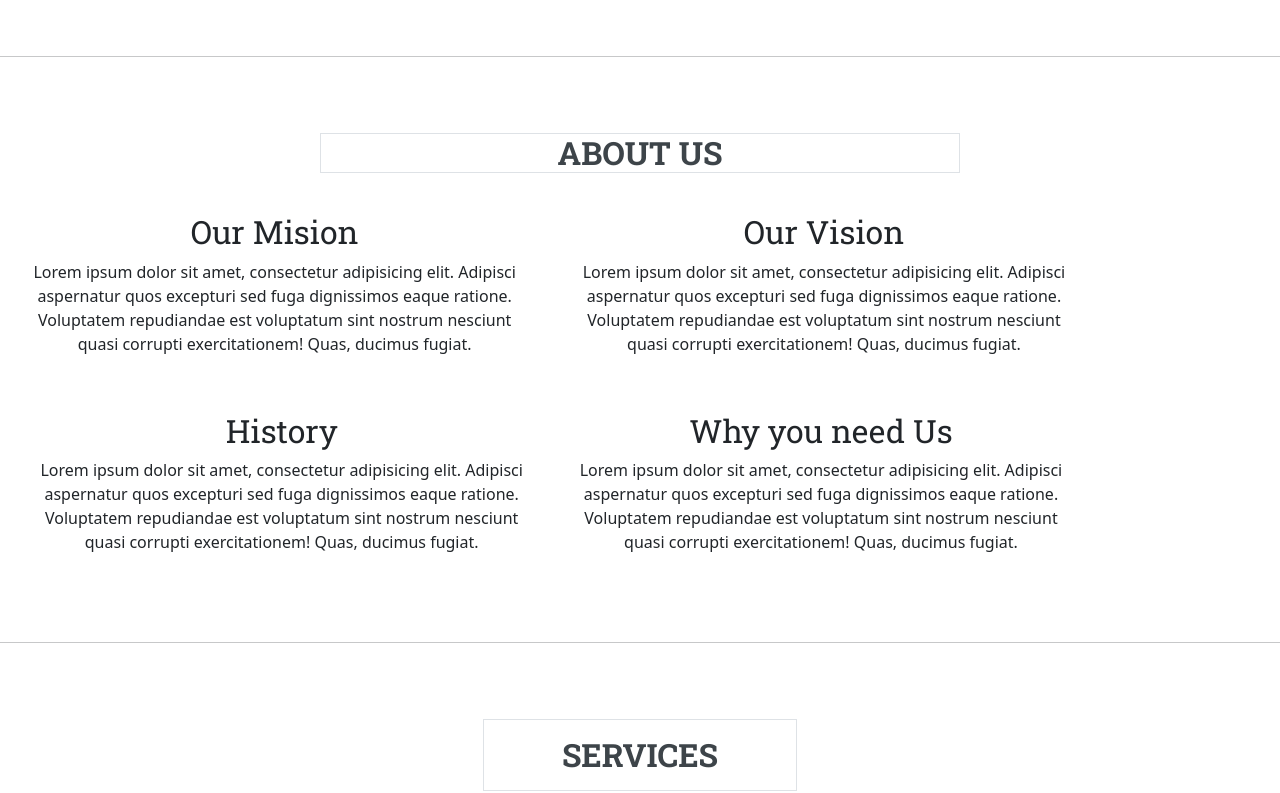
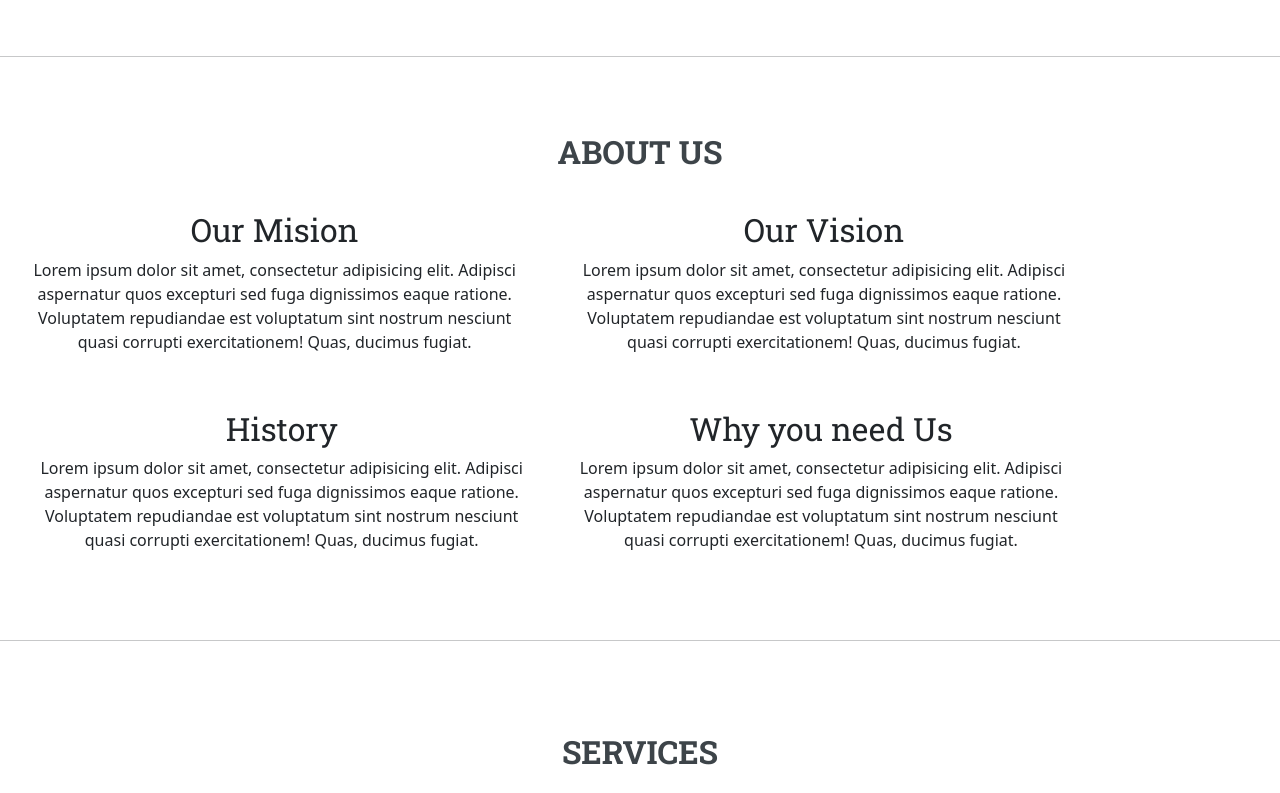
Before and after one commit to afunmibi/mrkazim, a plain HTML site: page index.html in a window 1280 px wide. Shown: the part 980-1773 px from the top of the page. Drawn offline with nearby package versions, Linux system fonts and the light colour scheme; files whose address does not match are found by name.

Commit message:
Update index.html

```diff
--- a/index.html
+++ b/index.html
@@ -61,7 +61,7 @@
 <hr id="About">
 <div class="space"></div>
 <div class="text-center mx-auto " id="About">
-    <h2 class=" mx-auto col-3 col-4 col-6 border w-100%"> <strong>ABOUT US</strong></h2>
+    <h2 class=" mx-auto col-3 col-4 col-6 w-100%"> <strong>ABOUT US</strong></h2>
     <div class="row align-items-md-stretch mx-auto">
 
         <div class="col-md-5 mx-2 my-2 px-2">
@@ -98,7 +98,7 @@
         <hr id="services">
 <div class="space"></div>
         <div class="container-fluid mx-auto">
-            <h2 class="text-center col-3 mx-auto p-3 border w-100%" ><strong>SERVICES</strong></h2>
+            <h2 class="text-center col-3 mx-auto p-3 w-100%" ><strong>SERVICES</strong></h2>
         <div class="row">
 
 
@@ -166,7 +166,7 @@
 <hr id="contact">
 <div class="space"></div>
 <div class="container my-5 mx-5 mx-auto">
-    <h2 class="text-center mx-auto col-3 border w-100%" ><strong>CONTACT</strong></h2>
+    <h2 class="text-center mx-auto col-3 w-100%" ><strong>CONTACT</strong></h2>
     <div class="row border">
         <div class="col-3"></div>
         <div class="col-6">
```
